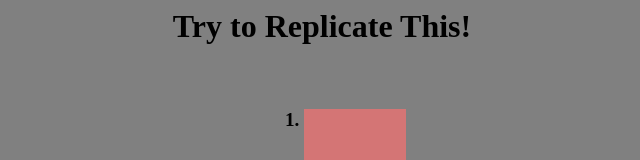
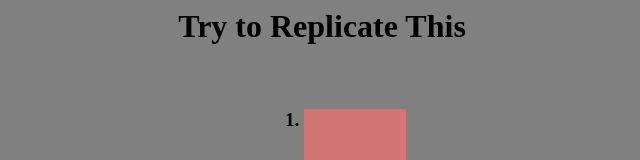
Before and after one commit to RKM746/assigement-8, a plain HTML site: page index1.html in a window 1280 px wide. Shown: the top 160 px of the page, without its empty margins (318-958 px from the left). Drawn offline with Linux system fonts and the light colour scheme.

Commit message:
Update index1.html

```diff
--- a/index1.html
+++ b/index1.html
@@ -9,7 +9,7 @@
 </head>
 <body>
     <body class="background-color">
-        <div class="header">Try to Replicate This!</div>
+        <div class="header">Try to Replicate This</div>
         <div class="container2">
             <div class="gbox">
                 <div class="gno">1.</div>
```
